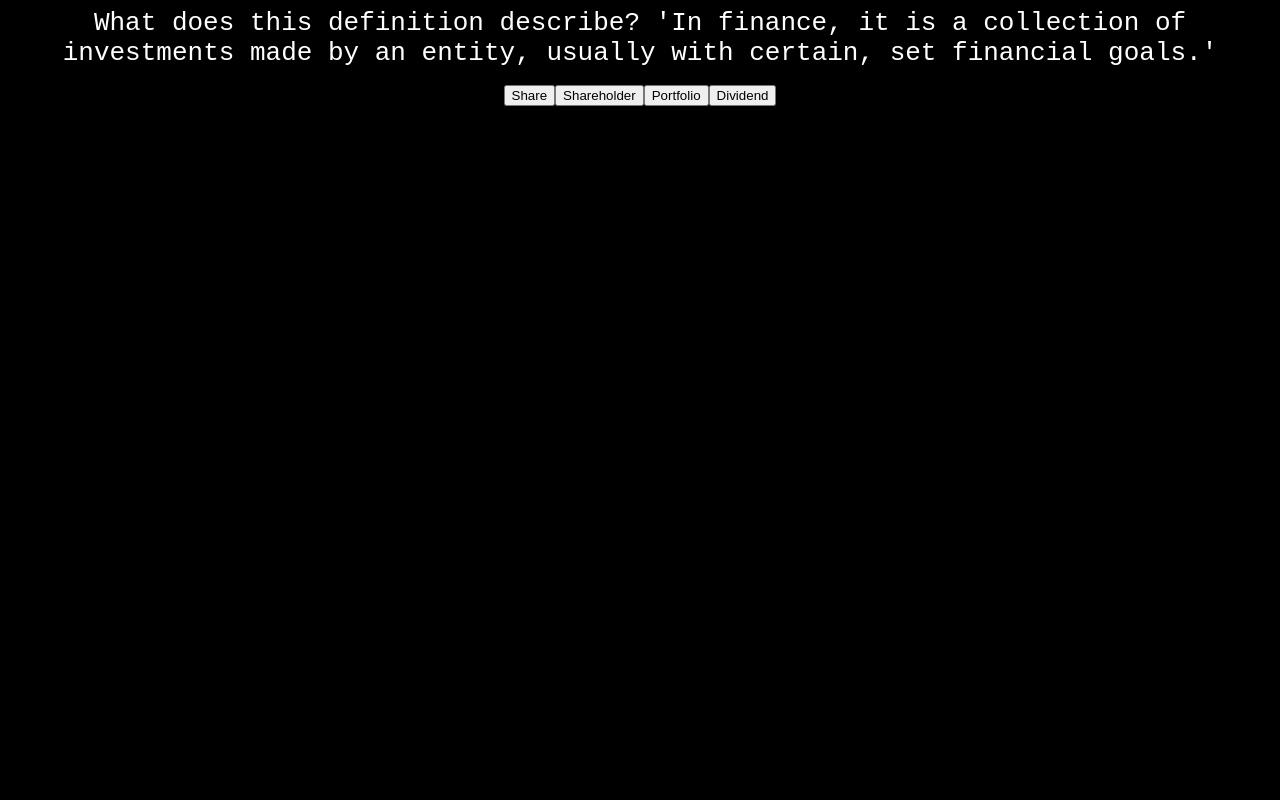
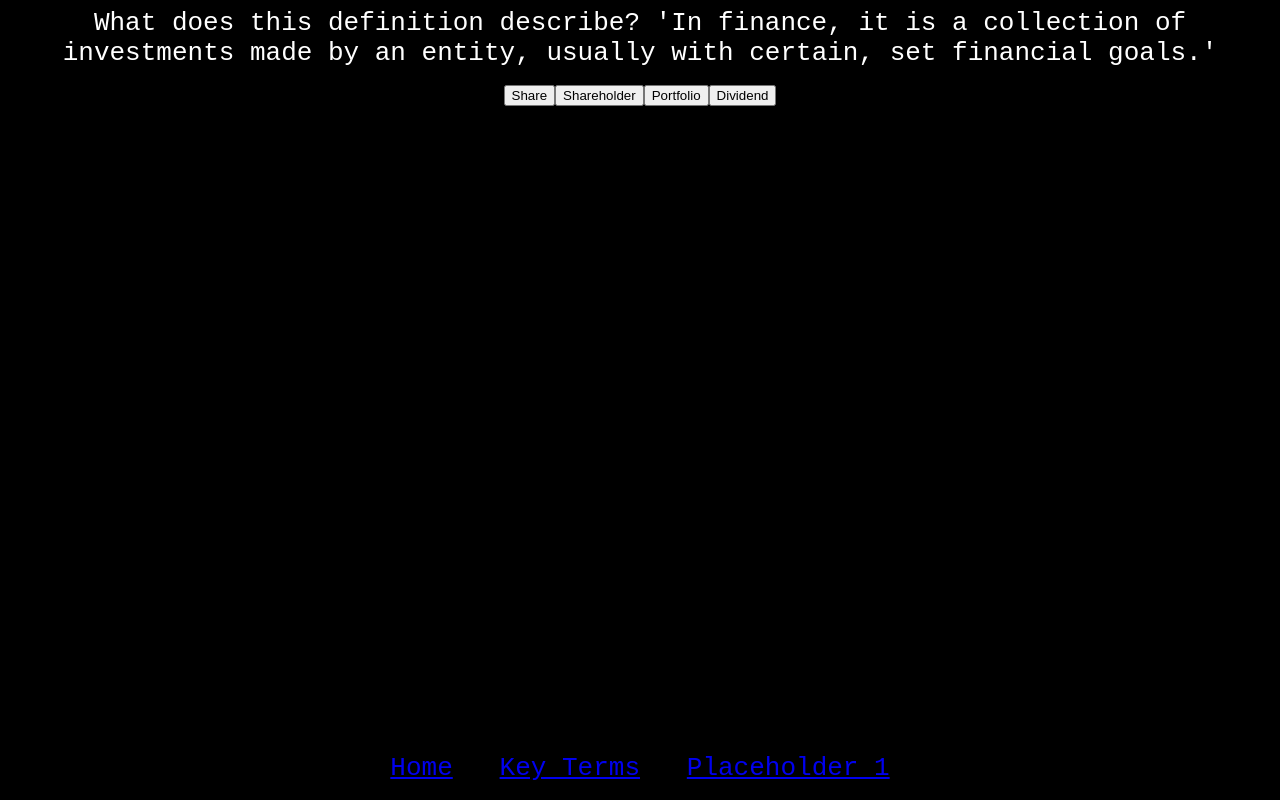
Before and after one commit to uhbr4639-hue/CIS3020-Project-AH, a website: page public/IQBase.html in a window 1280 px wide. Drawn offline with Linux system fonts and the light colour scheme.

Commit message:
Add files via upload

```diff
--- a/public/IQBase.html
+++ b/public/IQBase.html
@@ -12,3 +12,9 @@
 </div>
 <h1><div id="result"></div></h1>
 <script src="InteractiveQuiz.js"></script>
+
+<h1 class="bottom-view">
+        <a href="FIBMain.html">Home</a> &nbsp;
+        <a href="keyterms.html">Key Terms</a> &nbsp;
+        <a href="styles.css">Placeholder 1</a>
+        </h1>
--- a/public/InteractiveQuiz.js
+++ b/public/InteractiveQuiz.js
@@ -86,9 +86,9 @@ function showResult() {
   } else if (score >= questions.length * 0.8) {
     message = "Good job! I can tell you've been studying! Try to get a perfect score next time!";
   } else if (score >= questions.length * 0.5) {
-    message = "Not bad! <a href='keyterms.html' target='_blank'>Keep studying</a> and try again.";
+    message = "Not bad! <a href='keyterms.html' >Keep studying</a> and try again.";
   } else {
-    message = "Too bad! <a href='keyterms.html' target='_blank'>Study the key terms</a> and try again!";
+    message = "Too bad! <a href='keyterms.html' >Study the key terms</a> and try again!";
   }
 
   document.getElementById('result').innerHTML = `You scored ${score} out of ${questions.length}. ${message}`;
--- a/public/styles.css
+++ b/public/styles.css
@@ -13,3 +13,10 @@ h2 {
     font-weight: normal;
 	font-size: 28px;
 }
+.bottom-view {
+  position: fixed;
+  left: 0;
+  bottom: 0;
+  width: 100%;
+  text-align: center;
+}
```
